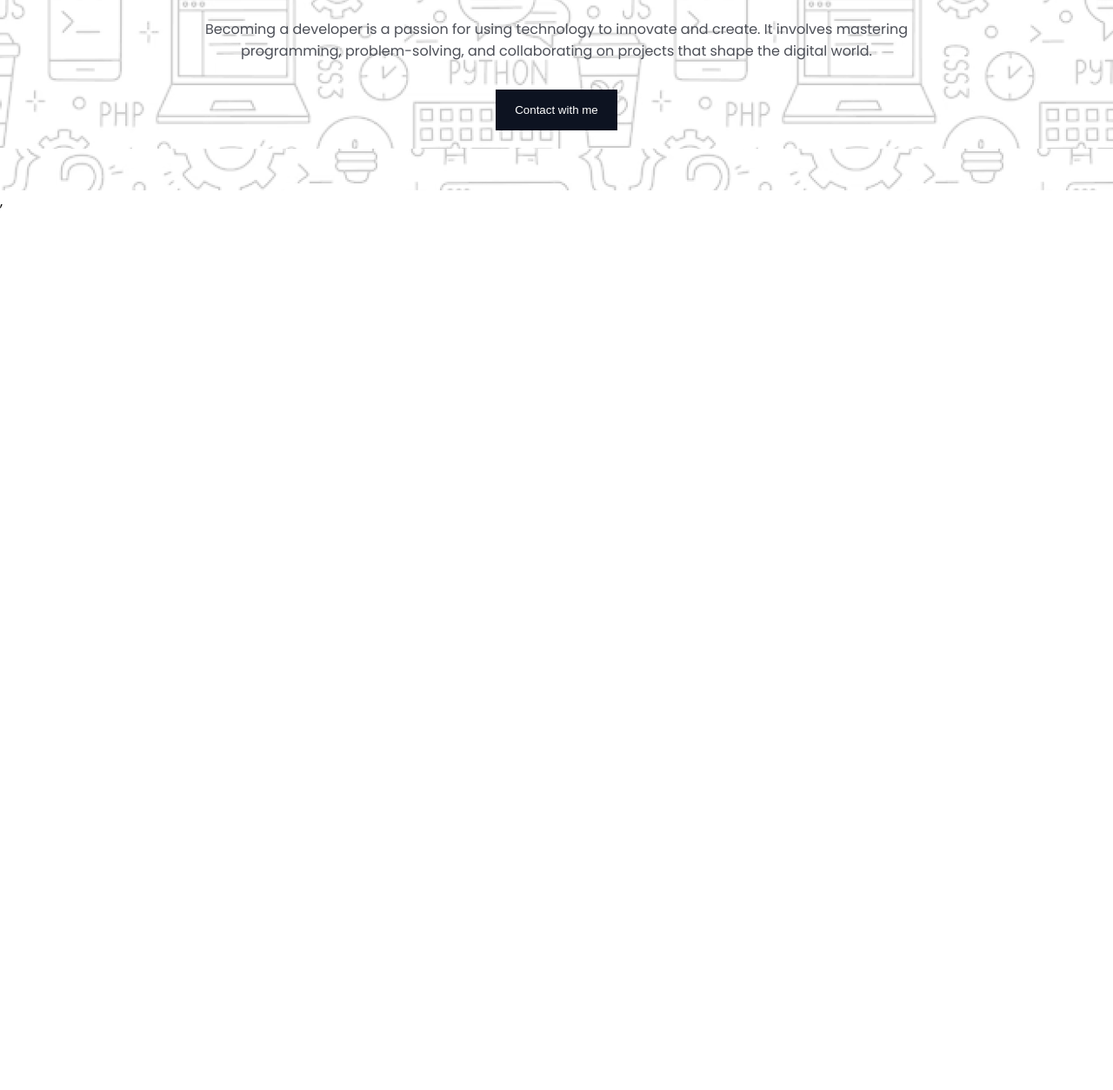
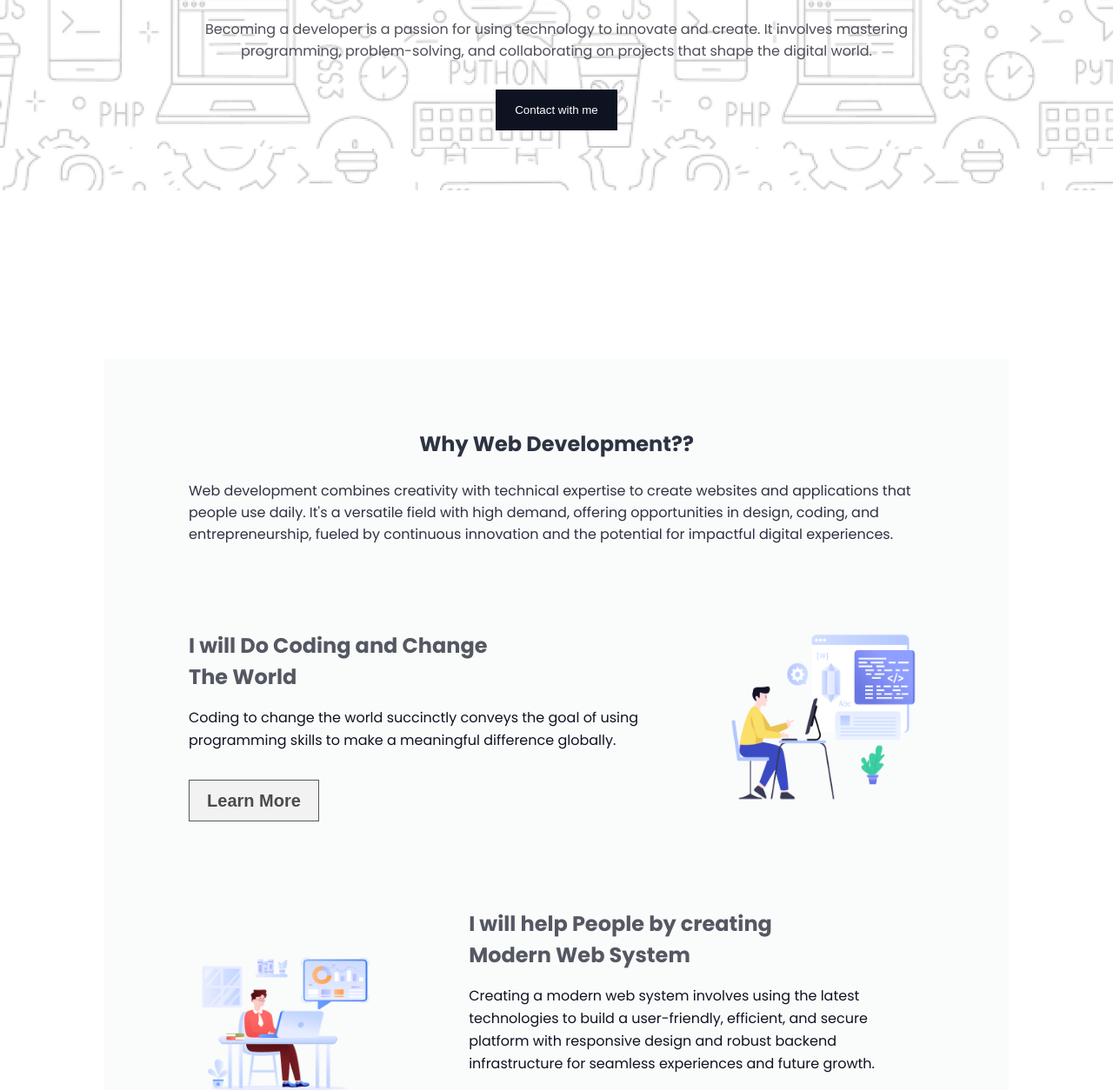
Before and after one commit to sujan-mandal/Web-Development, a plain HTML site: page index.html in a window 1280 px wide. Shown: the part 551-1805 px from the top of the page at 87% size. Before the commit the page ends 800 px from the top, so only its background shows below. Drawn offline with Linux system fonts and the light colour scheme; a web font is replaced by a local one.

Commit message:
complete web development section

```diff
--- a/index.html
+++ b/index.html
@@ -34,9 +34,47 @@
 
     </header>
     <main>
-        ,<section>
+        <section class="web-development-container">
+            <div class="web-text-container">
+                <h2>Why Web Development??</h2>
+                <p>Web development combines creativity with technical expertise to create websites and applications that people use daily. It's a versatile field with high demand, offering opportunities in design, coding, and entrepreneurship, fueled by continuous innovation and the potential for impactful digital experiences.</p>
+            </div>
 
+            <div class="banner-text-content">
+                <div class="text-content">
+                    <h4>I will Do Coding and Change The World</h4>
+                    <p>Coding to change the world succinctly conveys the goal of using programming skills to make a meaningful difference globally.</p>
+                    <button>Learn More</button>
+                </div>
+                <div>
+                    <img src="assets/Layer_1.png" alt="">
+                </div>
+            </div>
+            <div class="banner-text-content">
+                <div>
+                    <img src="assets/Group 3.png" alt="">
+                </div>
+                <div class="text-content">
+                    <h4>I will help People by creating Modern Web System</h4>
+                    <p>Creating a modern web system involves using the latest technologies to build a user-friendly, efficient, and secure platform with responsive design and robust backend infrastructure for seamless experiences and future growth.</p>
+                    <button>Learn More</button>
+                </div>
+            </div>
+            <div class="banner-text-content">
+                <div class="text-content">
+                    <h4>I will Do Coding and Change The World</h4>
+                    <p>Coding empowers you to solve real-world problems and drive innovation. By mastering coding skills, you can create technologies that improve lives and transform industries, making a lasting impact on the world.
+
+                    </p>
+                    <button>Learn More</button>
+                </div>
+                <div>
+                    <img src="assets/Group 4.png" alt="">
+                </div>
+            </div>
         </section>
+
+
 
     </main>
     <footer>
--- a/styles/styles.css
+++ b/styles/styles.css
@@ -24,6 +24,9 @@ nav button{
     border-radius: 5px;
     opacity: 0.8;
 
+}
+main{
+    padding: 120px;
 }
 
 
@@ -76,3 +79,88 @@ nav button{
     background-color: rgb(13, 19, 33);
     color: white;
 }
+
+.web-development-container{
+    height: 1395px;
+    margin: 0 auto;
+    margin-top: 74px;
+    background-color: rgba(41, 50, 70, 0.02);
+    padding: 80px 97px;
+}
+
+.web-text-container{
+    display: flex;
+    flex-direction: column;
+    justify-content: center;
+    align-items: center;
+    width: 100%;
+    color: rgb(44, 51, 66);
+    font-size: 16px;
+    font-weight: 400;
+    gap: 24px;
+    margin-bottom: 48px;
+}
+
+.banner-text-content{
+    display: flex;
+    justify-content: space-between;
+    align-items: center;
+    height: fit-content;
+    gap: 99px;
+    padding: 48px 0px;
+
+}
+.banner-text-content .text-content{
+    display: flex;
+    flex-direction: column;
+    align-items: start;
+    justify-content: space-between;
+    margin: 2px auto;
+    height: 100%;
+
+}
+
+.text-content h4{
+    width: 390px;
+    height: 72px;
+    color: rgba(13, 19, 33, 0.7);
+    font-size: 24px;
+    font-weight: 700;
+    line-height: 36px;
+    letter-spacing: 0%;
+    text-align: left;
+}
+.text-content p{
+    color: rgb(13, 19, 33);
+    font-size: 16px;
+    font-weight: 400;
+    line-height: 26px;
+    text-align: left;
+    margin-top: 16px;
+}
+.text-content button{
+    font-size: 20px;
+    font-weight: 600;
+    line-height: 23px;
+    text-align: center;
+    box-sizing: border-box;
+    border: 1px solid rgb(13, 19, 33);
+    opacity: 0.7;
+    height: 48px;
+    width: 150px;
+    margin-top: 32px;
+
+
+}
+
+.banner-text-content img{
+    width: 223.2px;
+    height: 208.85px;
+}
+
+.inspiration-container{
+    display: flex;
+    flex-direction: column;
+    align-items: center;
+
+}
```
